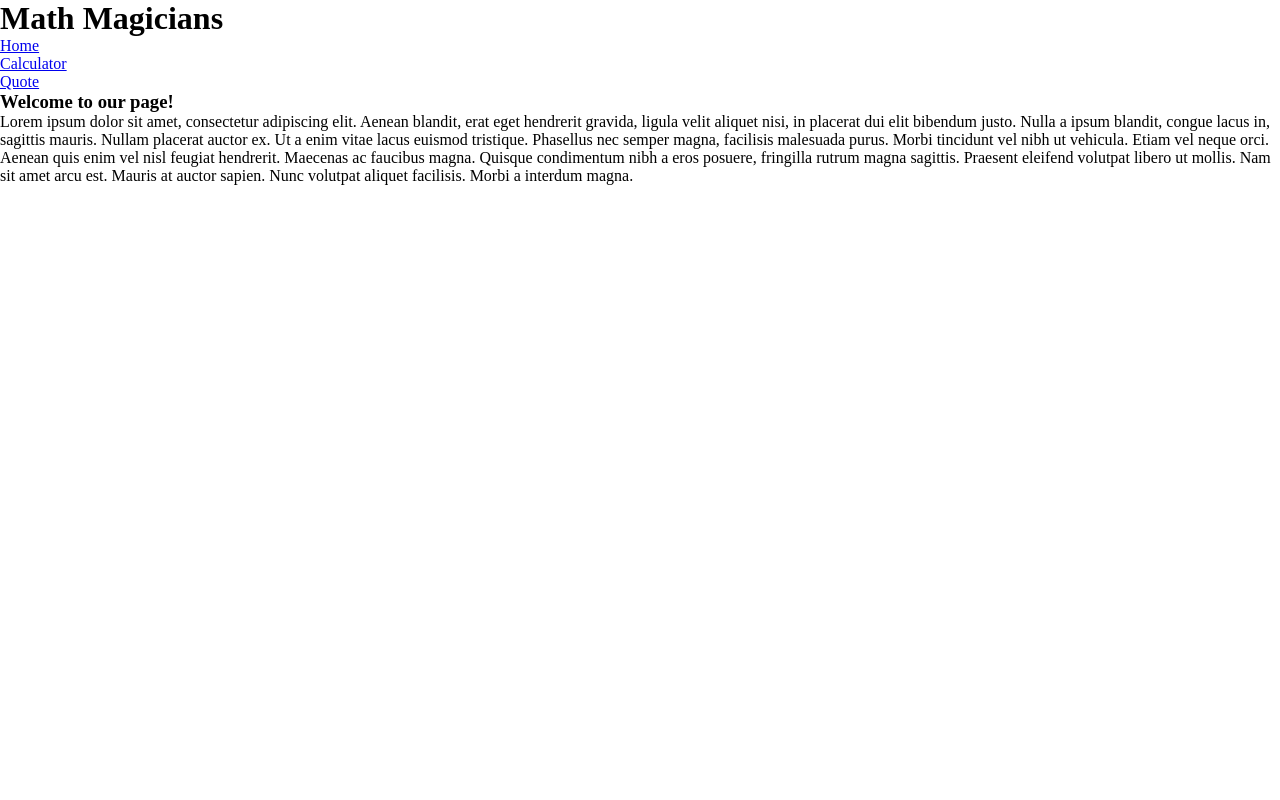
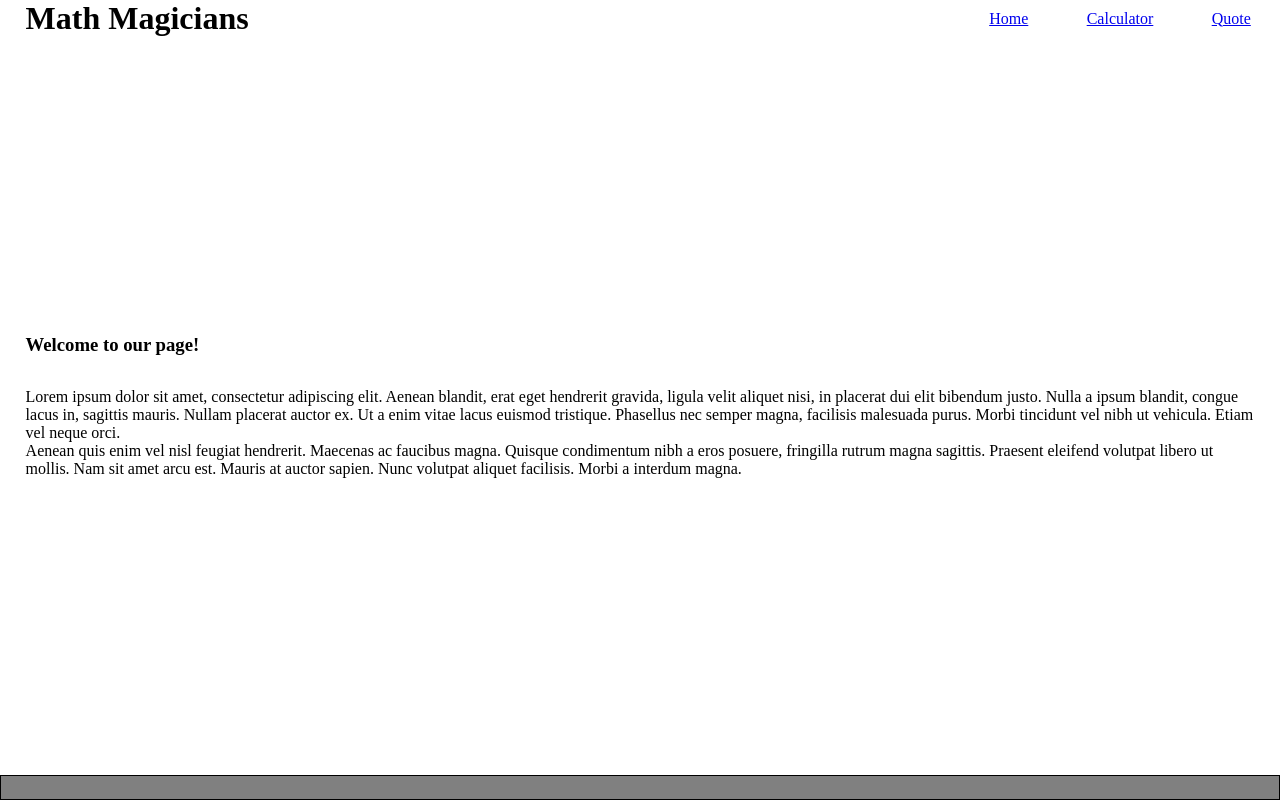
Before and after one commit to lucas-crodrigues/mathmagicians, a React (Create React App) app: page / in a window 1280 px wide. Built offline with nearby package versions, Linux system fonts and the light colour scheme.

Commit message:
Add simple styling to home page

```diff
--- a/src/Home.js
+++ b/src/Home.js
@@ -1,21 +1,31 @@
-import { Link } from 'react-router-dom';
+import Header from './components/Header';
+import Footer from './components/Footer';
 
 const Home = () => (
-  <div className="home">
-    <header>
-      <h1>Math Magicians</h1>
-      <nav>
-        <Link to="/">Home</Link>
-      </nav>
-      <nav>
-        <Link to="/calculator">Calculator</Link>
-      </nav>
-      <nav>
-        <Link to="/quote">Quote</Link>
-      </nav>
-    </header>
-    <h3>Welcome to our page!</h3>
-    <p>
+  <div
+    className="home"
+    style={{
+      width: '100vw',
+      height: '100vh',
+      display: 'flex',
+      flexDirection: 'column',
+      justifyContent: 'space-between',
+    }}
+  >
+    <Header />
+    <div>
+      <h3
+        style={{
+          margin: '4vh 2vw',
+        }}
+      >
+        Welcome to our page!
+      </h3>
+      <p
+        style={{
+          margin: '4vh 2vw',
+        }}
+      >
         Lorem ipsum dolor sit amet, consectetur adipiscing elit.
         Aenean blandit, erat eget hendrerit gravida, ligula velit aliquet nisi,
         in placerat dui elit bibendum justo.
@@ -23,12 +33,15 @@ const Home = () => (
         Nullam placerat auctor ex. Ut a enim vitae lacus euismod tristique.
         Phasellus nec semper magna, facilisis malesuada purus.
         Morbi tincidunt vel nibh ut vehicula. Etiam vel neque orci.
+        <br />
         Aenean quis enim vel nisl feugiat hendrerit. Maecenas ac faucibus magna.
         Quisque condimentum nibh a eros posuere, fringilla rutrum magna sagittis.
         Praesent eleifend volutpat libero ut mollis. Nam sit amet arcu est.
         Mauris at auctor sapien. Nunc volutpat aliquet facilisis. Morbi a interdum magna.
       </p>
     </div>
+    <Footer />
+  </div>
 );
 
 export default Home;
```
Lines whose indentation alone changed are shown as unchanged.
